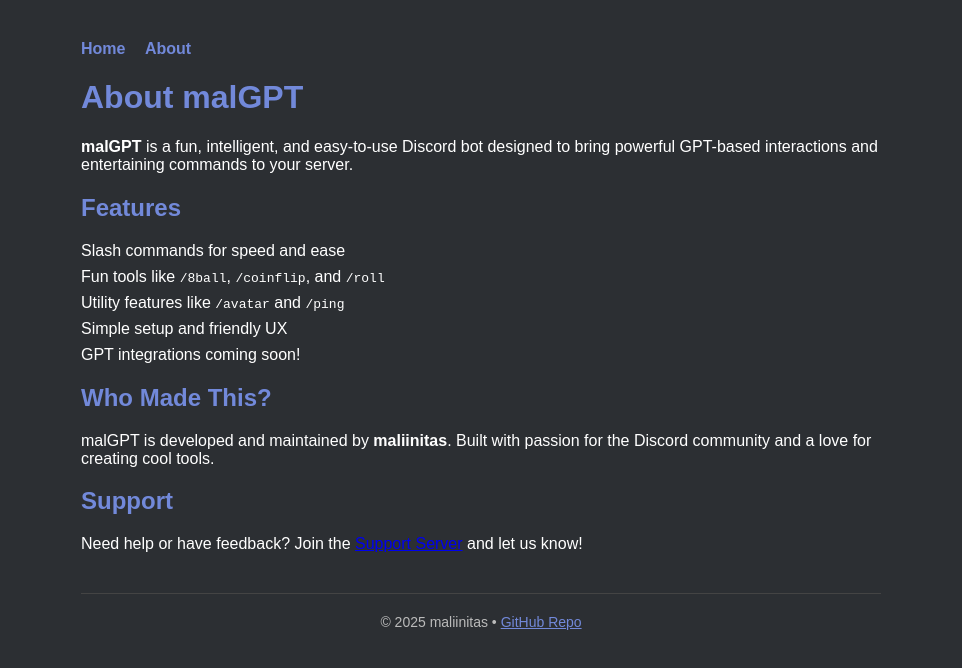
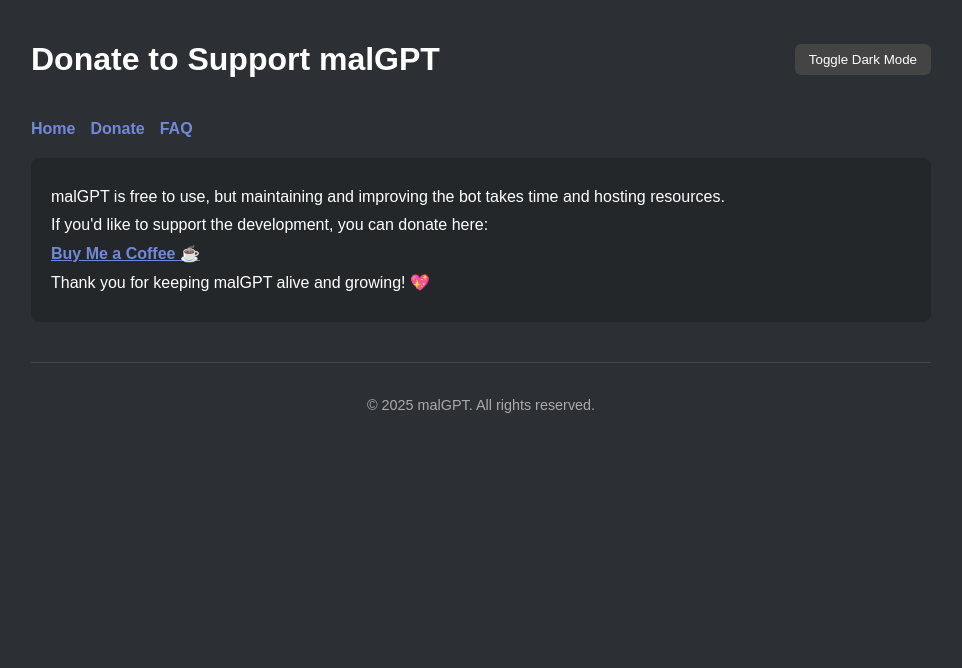
Before and after one commit to maliinitas/malGPT-website, a plain HTML site: page about.html in a window 1280 px wide. Shown: the whole page, without its empty margins (159-1121 px from the left). Drawn offline with Linux system fonts and the light colour scheme.

Commit message:
Update about.html

```diff
--- a/about.html
+++ b/about.html
@@ -3,71 +3,125 @@
 <head>
   <meta charset="UTF-8" />
   <meta name="viewport" content="width=device-width, initial-scale=1" />
-  <title>About malGPT</title>
+  <title>Donate - malGPT</title>
   <style>
+    :root {
+      --bg-color: #2c2f33;
+      --text-color: #ffffff;
+      --accent-color: #7289da;
+      --button-hover: #5b6eae;
+    }
+
+    body.light-mode {
+      --bg-color: #ffffff;
+      --text-color: #2c2f33;
+      --accent-color: #5865F2;
+      --button-hover: #4a52b1;
+    }
+
     body {
       font-family: Arial, sans-serif;
-      max-width: 800px;
-      margin: 40px auto;
-      padding: 0 20px;
-      background: #2c2f33;
-      color: #fff;
+      background-color: var(--bg-color);
+      color: var(--text-color);
+      max-width: 900px;
+      margin: 0 auto;
+      padding: 20px;
+      transition: background-color 0.3s, color 0.3s;
     }
-    h1, h2 {
-      color: #7289da;
+
+    header {
+      display: flex;
+      justify-content: space-between;
+      align-items: center;
     }
+
     nav {
-      margin-bottom: 20px;
+      display: flex;
+      gap: 15px;
+      margin: 20px 0;
     }
+
     nav a {
-      margin-right: 15px;
+      color: var(--accent-color);
       text-decoration: none;
-      color: #7289da;
       font-weight: bold;
     }
-    ul {
-      list-style: none;
-      padding-left: 0;
+
+    nav a:hover {
+      text-decoration: underline;
     }
-    li {
-      margin: 8px 0;
+
+    h2 {
+      color: var(--accent-color);
+    }
+
+    .donate-box {
+      background: #23272a;
+      padding: 20px;
+      border-radius: 8px;
+    }
+
+    .donate-box p {
+      margin: 10px 0;
+    }
+
+    .donate-box a {
+      color: var(--accent-color);
+      font-weight: bold;
+    }
+
+    footer {
+      margin-top: 40px;
+      padding-top: 20px;
+      border-top: 1px solid #444;
+      text-align: center;
+      font-size: 0.9em;
+      color: #aaa;
+    }
+
+    #darkModeToggle {
+      padding: 8px 14px;
+      background: #444;
+      color: #fff;
+      border: none;
+      border-radius: 6px;
+      cursor: pointer;
+      transition: background 0.3s;
+    }
+
+    #darkModeToggle:hover {
+      background: #555;
     }
   </style>
 </head>
 <body>
+  <header>
+    <h1>Donate to Support malGPT</h1>
+    <button id="darkModeToggle">Toggle Dark Mode</button>
+  </header>
+
   <nav>
     <a href="index.html">Home</a>
-    <a href="about.html">About</a>
+    <a href="donate.html">Donate</a>
+    <a href="faq.html">FAQ</a>
   </nav>
 
-  <h1>About malGPT</h1>
+  <div class="donate-box">
+    <p>malGPT is free to use, but maintaining and improving the bot takes time and hosting resources.</p>
+    <p>If you'd like to support the development, you can donate here:</p>
+    <p><a href="https://www.buymeacoffee.com/YOURNAME" target="_blank">Buy Me a Coffee ☕</a></p>
+    <p>Thank you for keeping malGPT alive and growing! 💖</p>
+  </div>
 
-  <p>
-    <strong>malGPT</strong> is a fun, intelligent, and easy-to-use Discord bot designed to bring powerful GPT-based interactions and entertaining commands to your server.
-  </p>
+  <footer>
+    <p>&copy; 2025 malGPT. All rights reserved.</p>
+  </footer>
 
-  <h2>Features</h2>
-  <ul>
-    <li>Slash commands for speed and ease</li>
-    <li>Fun tools like <code>/8ball</code>, <code>/coinflip</code>, and <code>/roll</code></li>
-    <li>Utility features like <code>/avatar</code> and <code>/ping</code></li>
-    <li>Simple setup and friendly UX</li>
-    <li>GPT integrations coming soon!</li>
-  </ul>
-
-  <h2>Who Made This?</h2>
-  <p>
-    malGPT is developed and maintained by <strong>maliinitas</strong>. Built with passion for the Discord community and a love for creating cool tools.
-  </p>
-
-  <h2>Support</h2>
-  <p>
-    Need help or have feedback? Join the
-    <a href="https://discord.gg/AzQNErBgaZ" target="_blank" rel="noopener noreferrer">Support Server</a> and let us know!
-  </p>
-
-  <footer style="margin-top: 40px; padding-top: 20px; border-top: 1px solid #444; color: #bbb; font-size: 14px; text-align: center;">
-    &copy; 2025 maliinitas • <a href="https://github.com/maliinitas/malGPT-website" target="_blank" rel="noopener noreferrer" style="color:#7289da;">GitHub Repo</a>
-  </footer>
+  <script>
+    const toggleBtn = document.getElementById('darkModeToggle');
+    toggleBtn.addEventListener('click', () => {
+      document.body.classList.toggle('light-mode');
+    });
+  </script>
 </body>
 </html>
```
